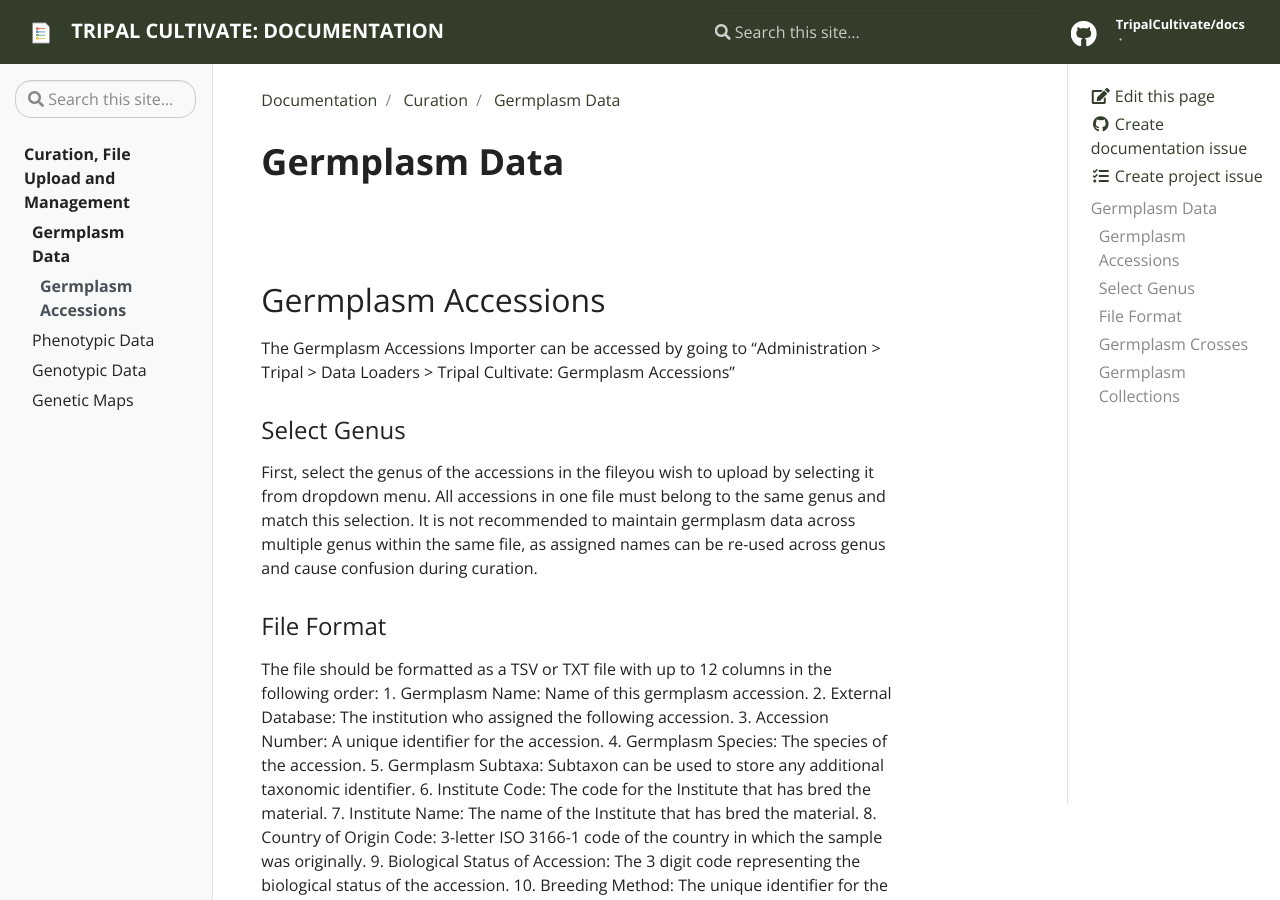
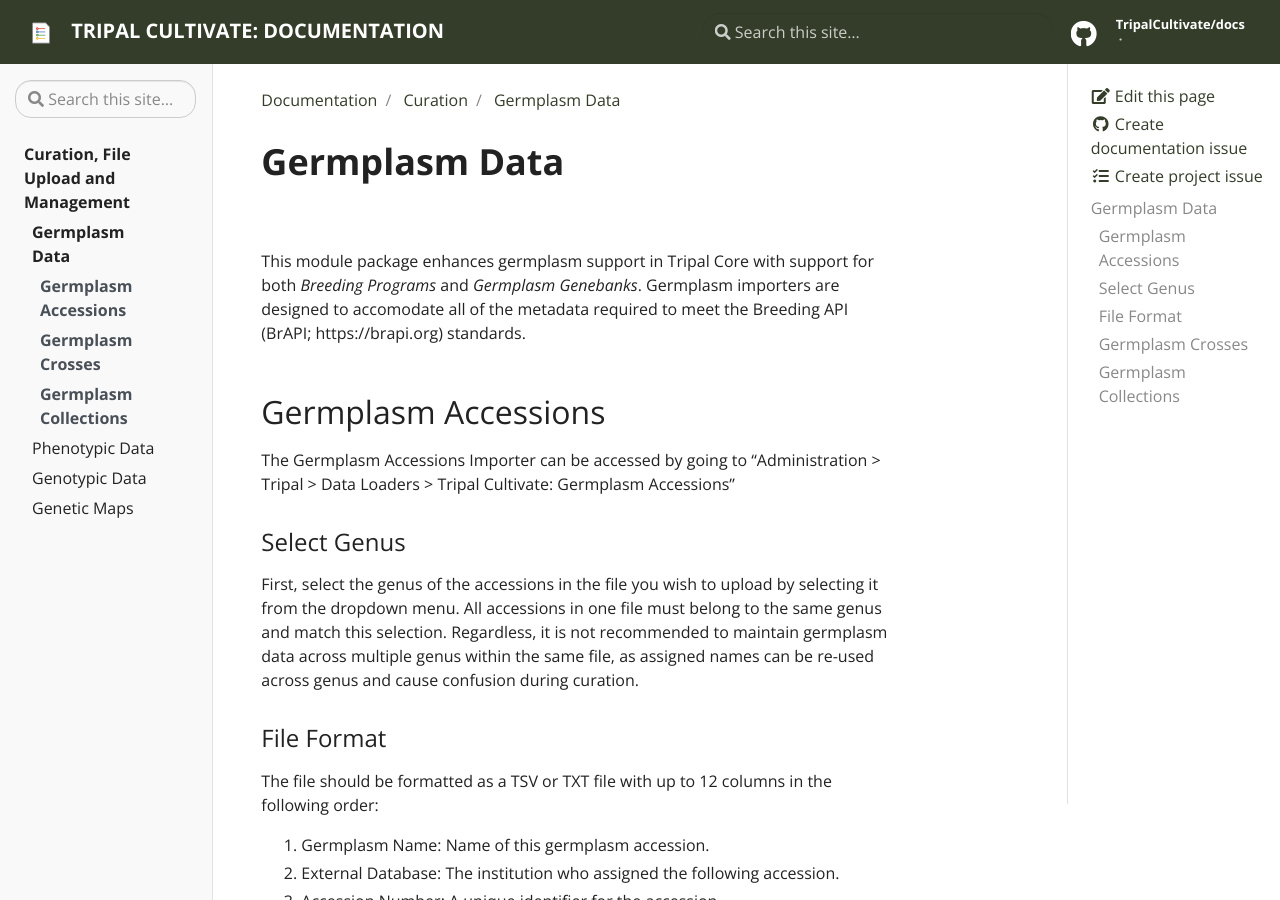
Before and after one commit to TripalCultivate/docs, a Jekyll site: the page built from _docs/curation/germplasm-data.md, in a window 1280 px wide and 900 px high. Built offline with Jekyll 4.4.1, drawn with Linux system fonts in a browser that asks for light colours; some of the changed text lies outside the part shown.

Commit message:
Added additional info and fixed formatting

```diff
--- a/_data/toc.yml
+++ b/_data/toc.yml
@@ -6,6 +6,10 @@
       children:
         - title: "Germplasm Accessions"
           url: "docs/curation/germplasm-data#germplasm-accessions"
+        - title: "Germplasm Crosses"
+          url: "docs/curation/germplasm-data#germplasm-crosses"
+        - title: "Germplasm Collections"
+          url: "docs/curation/germplasm-data#germplasm-collections"
     - title: "Phenotypic Data"
       url: "docs/curation/phenotypic-data"
     - title: "Genotypic Data"
--- a/_docs/curation/germplasm-data.md
+++ b/_docs/curation/germplasm-data.md
@@ -5,27 +5,28 @@ tags:
 description: This is documentation pertaining to curation, file upload and management of germplasm data within TripalCultivate.
 ---
 # Germplasm Data
+This module package enhances germplasm support in Tripal Core with support for both *Breeding Programs* and *Germplasm Genebanks*. Germplasm importers are designed to accomodate all of the metadata required to meet the Breeding API (BrAPI; https://brapi.org) standards.
 
 ## Germplasm Accessions
 The Germplasm Accessions Importer can be accessed by going to "Administration > Tripal > Data Loaders > Tripal Cultivate: Germplasm Accessions"
 
 ### Select Genus
-First, select the genus of the accessions in the fileyou wish to upload by selecting it from dropdown menu. All accessions in one file must belong to the same genus and match this selection. It is not recommended to maintain germplasm data across multiple genus within the same file, as assigned names can be re-used across genus and cause confusion during curation.
+First, select the genus of the accessions in the file you wish to upload by selecting it from the dropdown menu. All accessions in one file must belong to the same genus and match this selection. Regardless, it is not recommended to maintain germplasm data across multiple genus within the same file, as assigned names can be re-used across genus and cause confusion during curation.
 
 ### File Format
 The file should be formatted as a TSV or TXT file with up to 12 columns in the following order:
-    1. Germplasm Name: Name of this germplasm accession.
-    2. External Database: The institution who assigned the following accession.
-    3. Accession Number: A unique identifier for the accession.
-    4. Germplasm Species: The species of the accession.
-    5. Germplasm Subtaxa: Subtaxon can be used to store any additional taxonomic identifier.
-    6. Institute Code: The code for the Institute that has bred the material.
-    7. Institute Name: The name of the Institute that has bred the material.
-    8. Country of Origin Code: 3-letter ISO 3166-1 code of the country in which the sample was originally.
-    9. Biological Status of Accession: The 3 digit code representing the biological status of the accession.
-    10. Breeding Method: The unique identifier for the breeding method used to create this germplasm.
-    11. Pedigree: The cross name and optional selection history.
-    12. Synonyms: The synonyms of the accession.
+1. Germplasm Name: Name of this germplasm accession.
+2. External Database: The institution who assigned the following accession.
+3. Accession Number: A unique identifier for the accession
+4. Germplasm Species: The species of the accession.
+5. Germplasm Subtaxa: Subtaxon can be used to store any additional taxonomic identifier.
+6. Institute Code: The code for the Institute that has bred the material.
+7. Institute Name: The name of the Institute that has bred the material.
+8. Country of Origin Code: 3-letter ISO 3166-1 code of the country in which the sample was originally.
+9. Biological Status of Accession: The 3 digit code representing the biological status of the accession.
+10. Breeding Method: The unique identifier for the breeding method used to create this germplasm.
+11. Pedigree: The cross name and optional selection history.
+12. Synonyms: The synonyms of the accession.
 
 ## Germplasm Crosses
 
```
